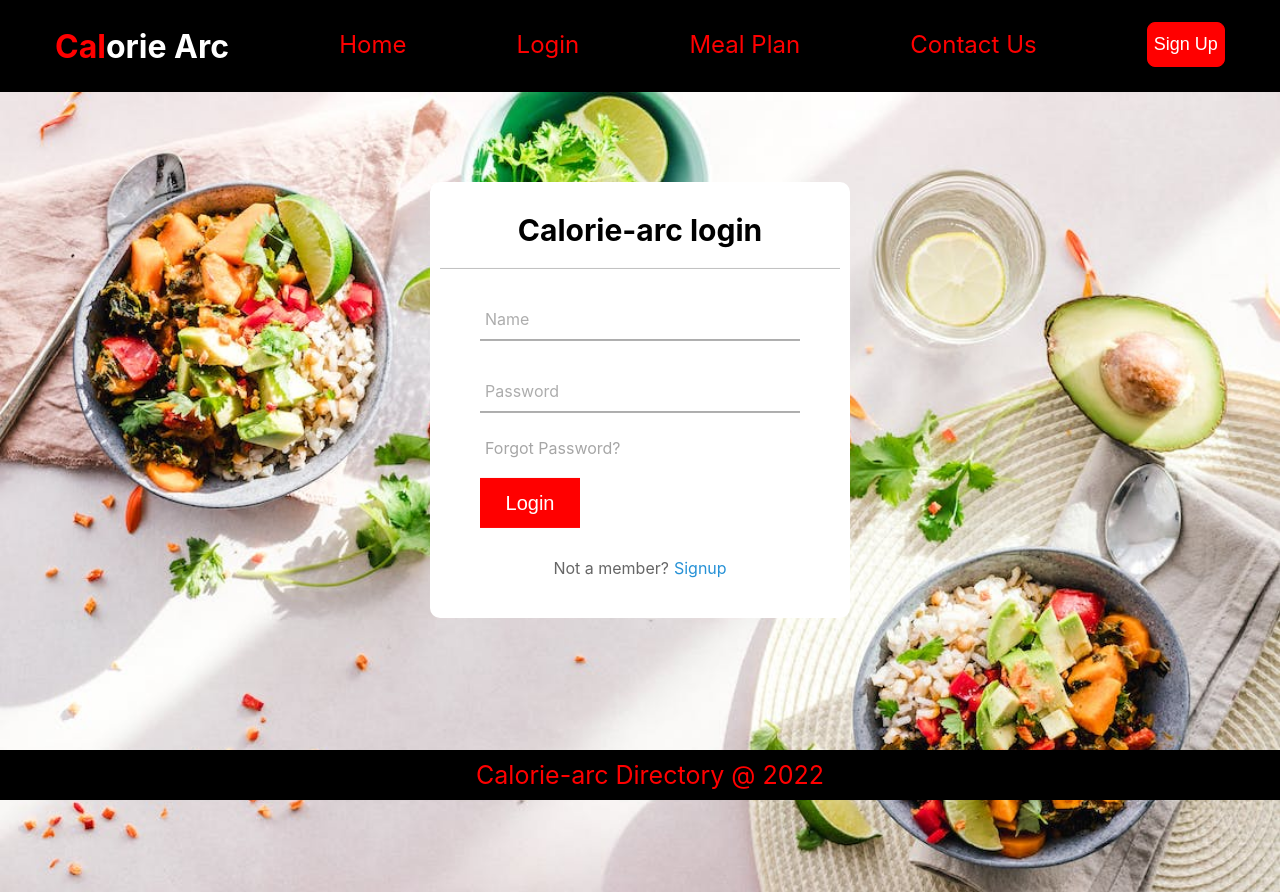
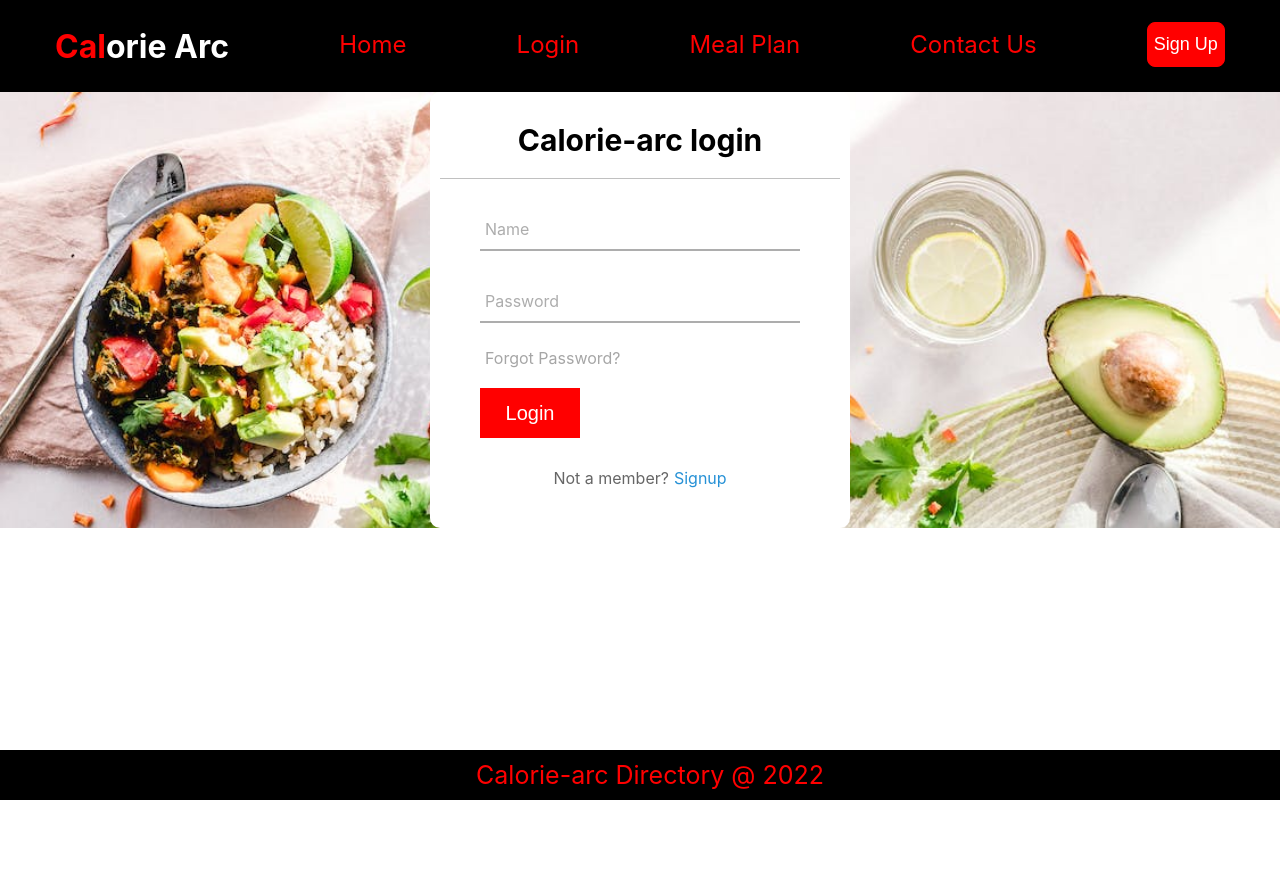
Before and after one commit to JamesMGithire/calorie-arc, a React (Create React App) app in the folder calorie_client/: page /login in a window 1280 px wide. After the commit the page ends 800 px from the top, so only its background shows below. Built offline with nearby package versions, Linux system fonts and the light colour scheme; data requests are answered from the project's data file.

Commit message:
centered div

```diff
--- a/calorie_client/src/CSS/index.css
+++ b/calorie_client/src/CSS/index.css
@@ -19,14 +19,13 @@ code {
   background-image: url(../images/login-background.jpeg);
   background-size: cover;
   width: 100%;
-  height: 100vh;
+  height: min-content;
 }
 .main-form
 {
-    position: absolute;
-    top: 50%;
+    margin: auto;
+    margin-bottom: 3rem;
     left: 50%;
-    transform: translate(-50%, -50%);
     padding: 10px;
     width: 400px;
     background-color: #fff;
```
